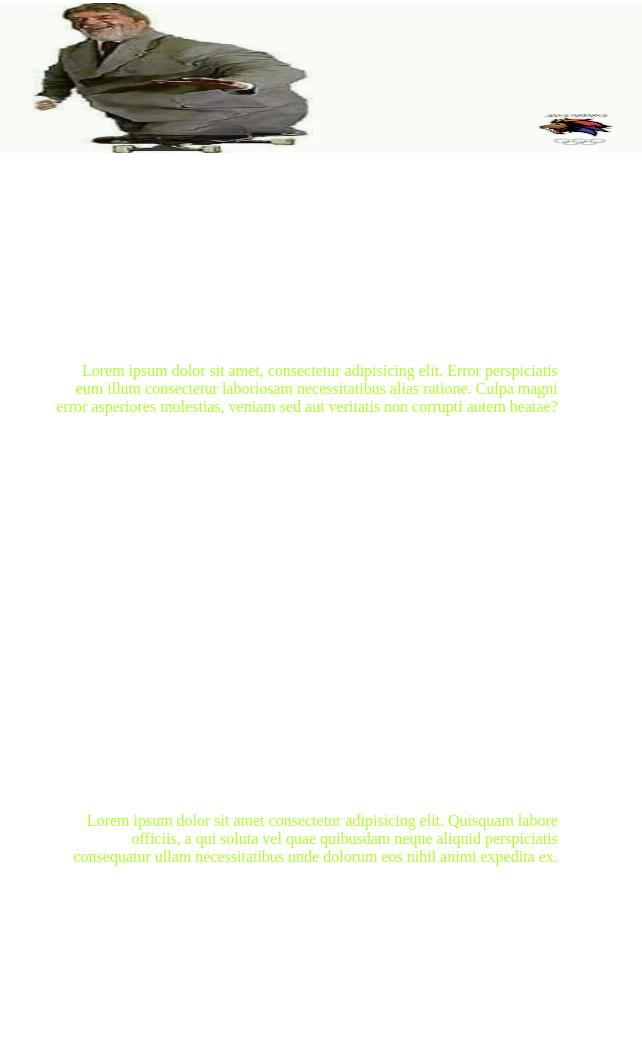
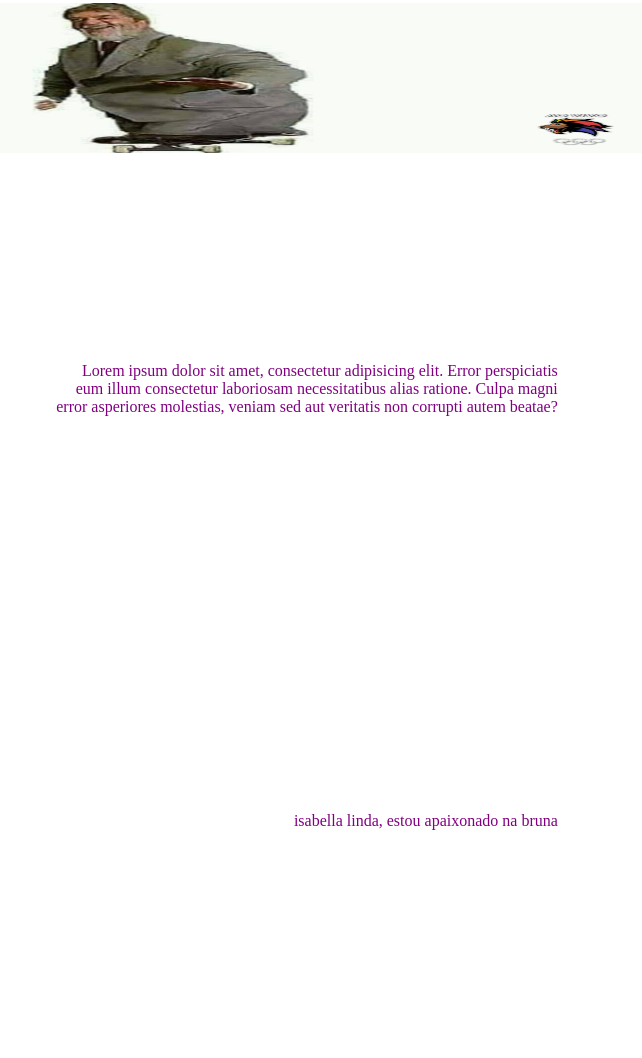
Before and after one commit to MSCiriaco81/aulaDWI, a plain HTML site: page index.html in a window 1280 px wide. Shown: the part 385-1443 px from the top of the page, without its empty margins (335-977 px from the left). After the commit the page ends 1420 px from the top, so only its background shows below. Drawn offline with Linux system fonts and the light colour scheme.

Commit message:
Add files via upload

```diff
--- a/index.html
+++ b/index.html
@@ -18,7 +18,7 @@
             <img src="img/lula rebaixado.jpg" class="imagens">
 
             <p>Lorem ipsum dolor sit amet, consectetur adipisicing elit. Error perspiciatis eum illum consectetur laboriosam necessitatibus alias ratione. Culpa magni error asperiores molestias, veniam sed aut veritatis non corrupti autem beatae?</p>
-            <p>Lorem ipsum dolor sit amet consectetur adipisicing elit. Quisquam labore officiis, a qui soluta vel quae quibusdam neque aliquid perspiciatis consequatur ullam necessitatibus unde dolorum eos nihil animi expedita ex.</p>
+            <p>isabella linda, estou apaixonado na bruna</p>
         </main>
     <footer>
 
--- a/style/estilo.css
+++ b/style/estilo.css
@@ -4,7 +4,7 @@ h1 {
 }
 
 p {
-    color: greenyellow;
+    color: purple;
     text-align: right;
     padding: 15% 30%;
 }
```
